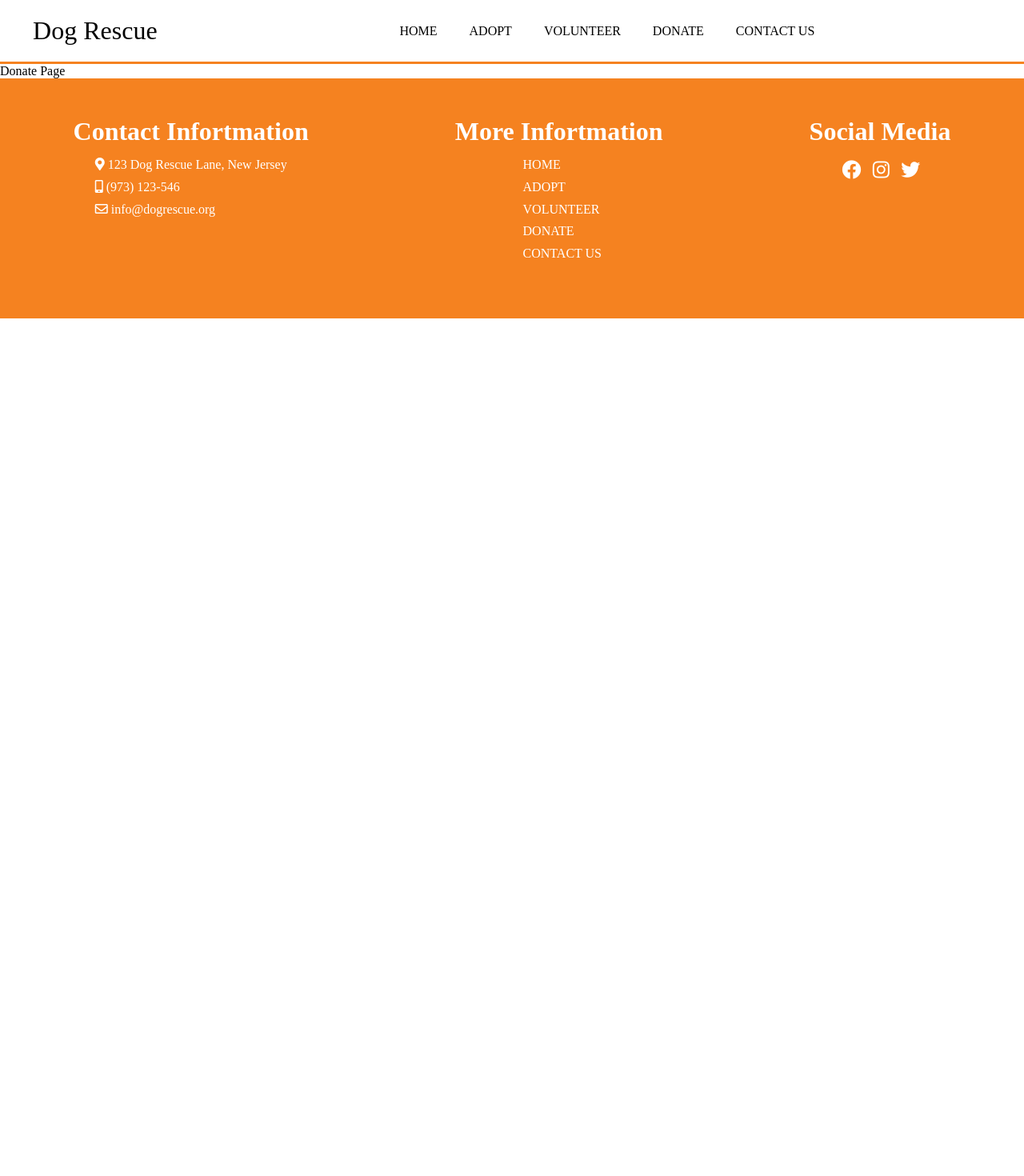
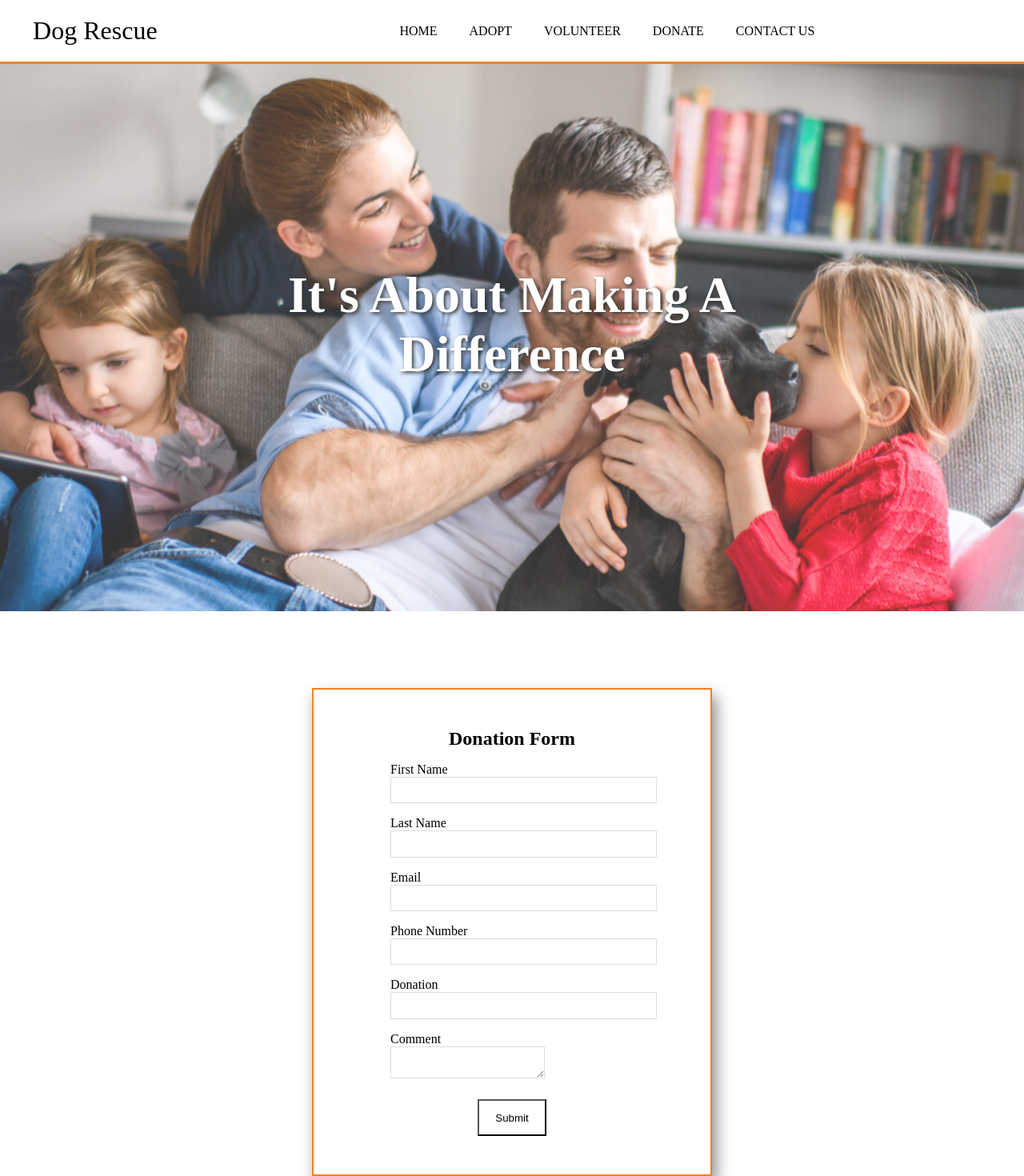
Before and after one commit to danlaratta/Dog-Rescue-Site, a React (Create React App) app: page /donate in a window 1280 px wide. Shown: the top 1470 px of the page at 80% size. Before the commit the page ends 800 px from the top, so only its background shows below. Built offline with nearby package versions, Linux system fonts and the light colour scheme.

Commit message:
Donate form in progress

```diff
--- /dev/null
+++ b/src/components/DonateForm.js
@@ -0,0 +1,107 @@
+import React, { useState } from 'react'
+import '../styles/Form.css'
+
+const Form = () => {
+    const [firstName, setFirstName] = useState('')
+    const [lastName, setLastName] = useState('')
+    const [email, setEmail] = useState('')
+    const [phone, setPhone] = useState('')
+    const [donation, setDonation] = useState()
+    const [comment, setComment] = useState('')
+    const [submitted, setSubmitted] = useState(false)
+
+    const handleSubmit = (e) => {
+        e.preventDefault()
+
+        setSubmitted(true)
+    }
+
+    return (
+        <div className="donate-form">
+
+            <form onSubmit={handleSubmit} className="form">
+                <h1 className="form-header"> Donation Form </h1>
+
+                <div className="fields">
+                    <label className="label"> First Name </label>
+                    <input
+                        type="text"
+                        className="input"
+                        required
+                        value={firstName}
+                        onChange={(e) => setFirstName(e.target.value)}
+                    />
+                </div>
+
+                <div className="fields">
+                    <label className="label"> Last Name </label>
+                    <input
+                        type="text"
+                        className="input"
+                        required
+                        value={lastName}
+                        onChange={(e) => setLastName(e.target.value)}
+                    />
+                </div>
+
+                <div className="fields">
+                    <label className="label"> Email </label>
+                    <input
+                        type="text"
+                        className="input"
+                        required
+                        value={email}
+                        onChange={(e) => setEmail(e.target.value)}
+                    />
+                </div>
+
+                <div className="fields">
+                    <label className="label"> Phone Number </label>
+                    <input
+                        type="text"
+                        className="input"
+                        required
+                        value={phone}
+                        onChange={(e) => setPhone(e.target.value)}
+                    />
+                </div>
+
+                <div className="fields">
+                    <label className="label"> Donation </label>
+                    <input
+                        type="text"
+                        className="input"
+                        required
+                        value={donation}
+                        onChange={(e) => setDonation(e.target.value)}
+                    />
+                </div>
+
+                <div className="fields">
+                    <label className="label"> Comment </label>
+                    <textarea
+                        type="text"
+                        className="textarea"
+                        value={comment}
+                        onChange={(e) => setComment(e.target.value)}
+                    />
+                </div>
+
+                <button className="submit"> Submit </button>
+            </form>
+
+            <div className="thank-you-container">
+                {submitted ? <p> {firstName} </p> : null}
+                {submitted ? <p> {lastName} </p> : null}
+                {submitted ? <p> {email} </p> : null}
+                {submitted ? <p> {phone} </p> : null}
+                {submitted ? <p> {donation} </p> : null}
+                {submitted ? <p> {comment} </p> : null}
+
+            </div>
+
+        </div>
+    )
+}
+
+export default Form
--- a/src/pages/Donate.js
+++ b/src/pages/Donate.js
@@ -1,9 +1,33 @@
-import React from 'react'
+
+import React, { useState } from 'react'
+import DonateForm from '../components/DonateForm'
+import '../styles/Donate.css'
 
 const Donate = () => {
+
+    const [firstName, setFirstName] = useState('')
+    const [lastName, setLastName] = useState('')
+    const [email, setEmail] = useState('')
+    const [phone, setPhone] = useState('')
+    const [donation, setDonation] = useState()
+    const [comment, setComment] = useState('')
+    const [submitted, setSubmitted] = useState(false)
+
+    const handleSubmit = (e) => {
+        e.preventDefault()
+
+        setSubmitted(true)
+    }
+
     return (
-        <div>
-            Donate Page
+        <div className="donate">
+            <div className="donate-img">
+                <h1 className="donate-heading">
+                    It's About Making A <br/> Difference
+                </h1>
+            </div>
+
+            <DonateForm />
         </div>
     )
 }
--- /dev/null
+++ b/src/styles/Donate.css
@@ -0,0 +1,31 @@
+
+:root{
+    --orange: #f58220; /* rgba(245, 130, 32, 1) */
+}
+
+.donate{
+    width: 100%;
+    margin: 0;
+    padding: 0;
+}
+
+.donate-img{
+    height: 42.75em;
+    background-image: url('../images/volunteer.jpeg');
+    background-position: center;
+    background-size: cover;
+    background-repeat: no-repeat;
+    width: 100%;
+    display: flex;
+    justify-content: center;
+    align-items: center;
+    opacity: .8;
+}
+
+.donate-heading{
+    font-size: 4rem;
+    padding-bottom: 0.5em;
+    color: #fff;
+    text-shadow: 2px 2px 5px #000;
+    text-align: center;
+}
--- /dev/null
+++ b/src/styles/Form.css
@@ -0,0 +1,68 @@
+
+:root{
+    --orange: #f58220; /* rgba(245, 130, 32, 1) */
+}
+
+.donate-form{
+    width: 100%;
+    margin: 0;
+    padding: 0;
+}
+
+
+.form{
+    max-width: 31.25em;
+    margin: 6em auto;
+    text-align: center;
+    padding: 3em 6em;
+    box-shadow: .31em .625em 1.125em #888888;
+    border: 2px solid var(--orange);
+}
+
+.form-header{
+    text-align: center;
+    font-size: 1.5em;
+}
+
+.fields{
+    padding-top: 1em;
+}
+
+.label{
+    text-align: left;
+    display: block;
+}
+
+.input{
+    height: 2.5em;
+    width: 25em;
+}
+
+.input, .textarea{
+    padding: .3em .6em;
+    margin: 0em 0;
+    border: 1px solid #ddd;
+    box-sizing: border-box;
+    display: block;
+}
+
+.input:focus, .textarea:focus{
+    border: 2px solid var(--orange);
+}
+
+.input:hover, .textarea:hover{
+  border: 2px solid var(--orange);
+}
+
+.submit{
+    margin-top: 2em;
+    padding: 1em 1.5em;
+    background-color: #fff;
+}
+
+.submit:hover{
+    cursor: pointer;
+    background-color: var(--orange);
+    color:#000;
+    border: 2px solid #000;
+}
```
